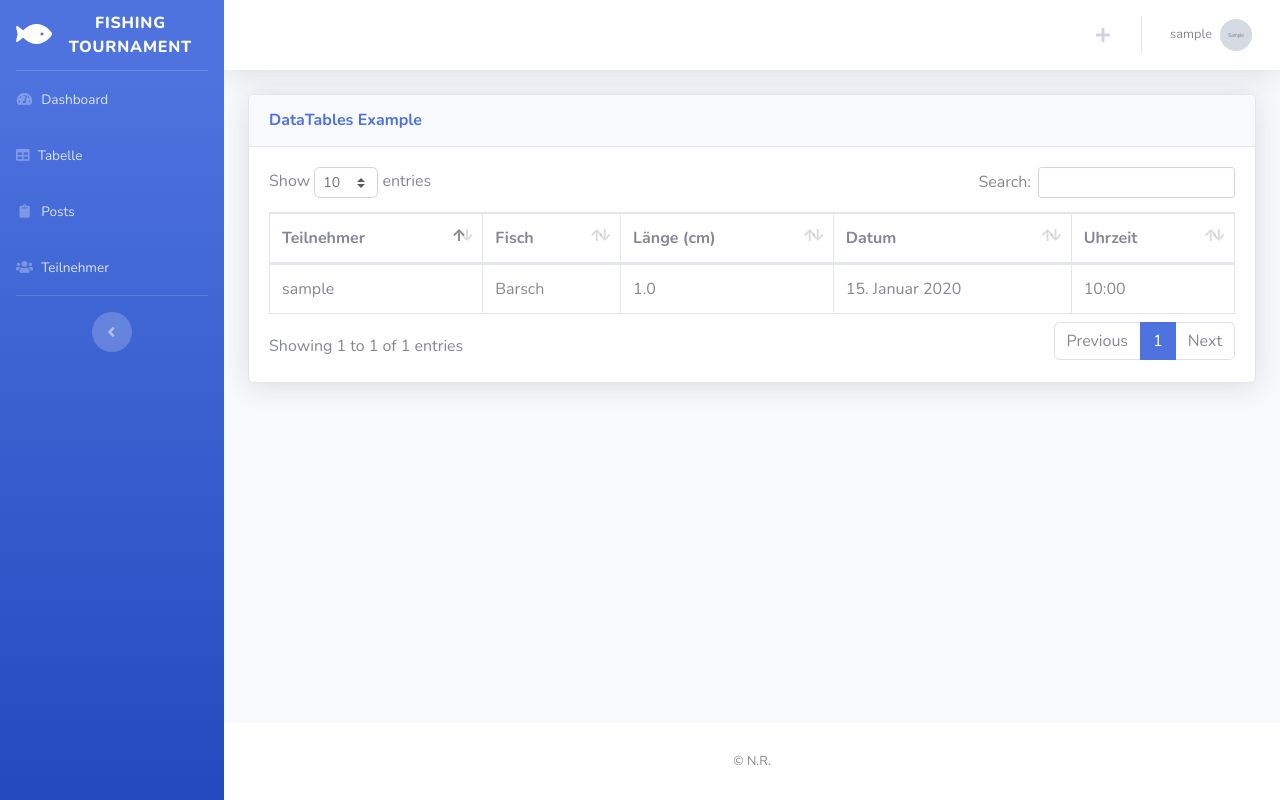
After one commit to nreinhol/zylle, a Django app: page /table/ in a window 1280 px wide. The commit adds this page. Run offline with Django 3.2, Linux system fonts and the light colour scheme; a user stored in the database is signed in; tables that the repository leaves empty hold one stand-in row (values such as "Sample post"); grey boxes marked "Sample" are stand-in pictures; data that the repository does not hold is empty; some libraries are stand-ins or nearby versions.

Commit message:
add table page

```diff
--- a/fishing_tournament/blog/templates/blog/base.html
+++ b/fishing_tournament/blog/templates/blog/base.html
@@ -18,6 +18,7 @@
 
   <!-- Custom styles for this template-->
   <link href="{% static 'blog/css/sb-admin-2.min.css' %}" rel="stylesheet">
+  <link href="{% static 'blog/vendor/datatables/dataTables.bootstrap4.min.css' %}" rel="stylesheet">
 
 </head>
 
@@ -46,6 +47,14 @@
           <i class="fas fa-fw fa-tachometer-alt"></i>
           <span>Dashboard</span></a>
       </li>
+
+      <!-- Nav Item - Tabelle -->
+      <li class="nav-item">
+        <a class="nav-link" href="{% url 'table' %}">
+            <i class="fas fa-table"></i>
+        <span>Tabelle</span></a>
+      </li>
+
 
       <!-- Nav Item - Posts -->
       <li class="nav-item">
@@ -200,6 +209,11 @@
   <script src="{% static 'blog/js/demo/chart-bar-hecht.js' %}"></script>
   <script src="{% static 'blog/js/demo/chart-bar-zander.js' %}"></script>
 
+    <!-- Plugin Data Tables -->
+    <script src="{% static 'blog/vendor/datatables/jquery.dataTables.min.js' %}"></script>
+    <script src="{% static 'blog/vendor/datatables/dataTables.bootstrap4.min.js' %}"></script>
+    <script src="{% static 'blog/js/demo/datatables-demo.js' %}"></script>
+
 </body>
 
 </html>
--- a/fishing_tournament/blog/templates/blog/dashboard.html
+++ b/fishing_tournament/blog/templates/blog/dashboard.html
@@ -7,7 +7,7 @@
         <!-- Pie Chart Overall -->
     <div class="card shadow mb-4">
         <div class="card-header py-3">
-            <h6 class="m-0 font-weight-bold text-primary">Overall Score</h6>
+            <h6 class="m-0 font-weight-bold text-primary"> <i class="fas fa-trophy"></i> Overall Score</h6>
         </div>
         <div class="card-body">
                 <div class="chart-pie pt-4 pb-2">
--- /dev/null
+++ b/fishing_tournament/blog/templates/blog/table.html
@@ -0,0 +1,37 @@
+{% extends 'blog/base.html' %}
+{% load static %}
+{% block content %}
+
+<!-- DataTales Example -->
+<div class="card shadow mb-4">
+        <div class="card-header py-3">
+          <h6 class="m-0 font-weight-bold text-primary">DataTables Example</h6>
+        </div>
+        <div class="card-body">
+          <div class="table-responsive">
+            <table class="table table-bordered" id="dataTable" width="100%" cellspacing="0">
+                <thead>
+                    <th>Teilnehmer</th>
+                    <th>Fisch</th>
+                    <th>Länge (cm)</th>
+                    <th>Datum</th>
+                    <th>Uhrzeit</th>
+                </thead>
+                <tbody>
+                    {% for post in posts %}
+                    <tr>
+                        <td>{{ post.author }}</td>
+                        <td>{{ post.fish_type }}</td>
+                        <td>{{ post.fish_length }} </td>
+                        <td>{{ post.date_posted|date:"d. F Y" }} </td>
+                        <td>{{ post.date_posted|date:"H:i" }} </td>
+                    </tr>
+                    {% endfor %}
+                </tbody>
+            </table>
+
+          </div>
+        </div>
+</div>
+
+{% endblock content %}
--- a/fishing_tournament/blog/views.py
+++ b/fishing_tournament/blog/views.py
@@ -75,8 +75,13 @@ class PostDeleteView(LoginRequiredMixin, UserPassesTestMixin, DeleteView):
 
 @login_required
 def dashboard(request):
+    return render(request, 'blog/dashboard.html')
+
+
+@login_required
+def table(request):
     context = {
         'posts': Post.objects.all()
     }
 
-    return render(request, 'blog/dashboard.html', context)
+    return render(request, 'blog/table.html', context)
--- a/fishing_tournament/fishing_tournament/urls.py
+++ b/fishing_tournament/fishing_tournament/urls.py
@@ -21,6 +21,7 @@ from django.contrib.auth import views as auth_views
 from django.urls import path, include
 from blog import data as data_views
 from blog.views import (
+    table,
     dashboard,
     PostListView,
     PostDetailView,
@@ -53,7 +54,8 @@ urlpatterns = [
     path('posts/<int:pk>/delete', PostDeleteView.as_view(), name='post-delete'),
     path('posts/new/', PostCreateView.as_view(), name='post-create'),
     path('data/', data_views.get_dummy_data),
-    path('data_barcharts/', data_views.create_data)
+    path('data_barcharts/', data_views.create_data),
+    path('table/', table, name='table')
 ]
 
 if settings.DEBUG:
```
